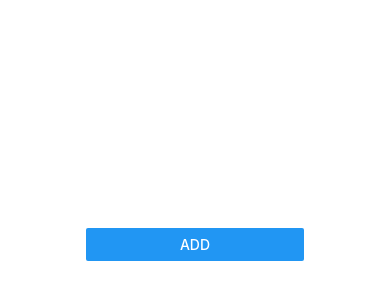
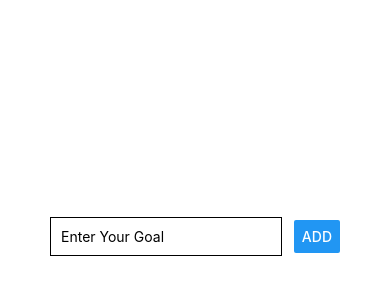
Before and after one commit to femmyte/goal-creation-app, a React Native app: screen / in a window 390 px wide. Shown: the part 186-486 px from the top of the page. Built offline with nearby package versions, Linux system fonts and the light colour scheme.

Commit message:
created the add goal fuction

```diff
--- a/App.js
+++ b/App.js
@@ -3,12 +3,25 @@ import { StatusBar } from 'expo-status-bar'
 import { StyleSheet, Button, Text, TextInput, View } from 'react-native'
 
 export default function App() {
-  const [text, setText] = useState('Click to see my name')
+  const [goal, setGoal] = useState('')
+  const [content, setContent] = useState([])
+  const handleChange = (enteredText) => {
+    // e.preventDefault()
+    setGoal(enteredText)
+  }
+  const handleAdd = () => {
+    setContent(goal)
+  }
   return (
     <View style={styles.container}>
-      <View>
-        <TextInput />
-        <Button title='Add' />
+      <View style={styles.screen}>
+        <TextInput
+          placeholder='Enter Your Goal'
+          style={styles.input}
+          value={goal}
+          onChangeText={handleChange}
+        />
+        <Button title='Add' onPress={handleAdd} />
       </View>
     </View>
   )
@@ -18,11 +31,24 @@ const styles = StyleSheet.create({
   container: {
     flex: 1,
     backgroundColor: '#fff',
-    // color: '#fff',
+    justifyContent: 'center',
+    padding: 50,
+  },
+  screen: {
+    flexDirection: 'row',
+    justifyContent: 'space-between',
     alignItems: 'center',
-    justifyContent: 'center',
   },
-  text: {
-    color: '#fab',
+  input: {
+    borderColor: '#000',
+    borderWidth: 1,
+    padding: 10,
+    // marginBottom: 1,
+    width: '80%',
+  },
+  button: {
+    padding: 10,
+    color: 'red',
+    backgroundColor: 'green',
   },
 })
```
